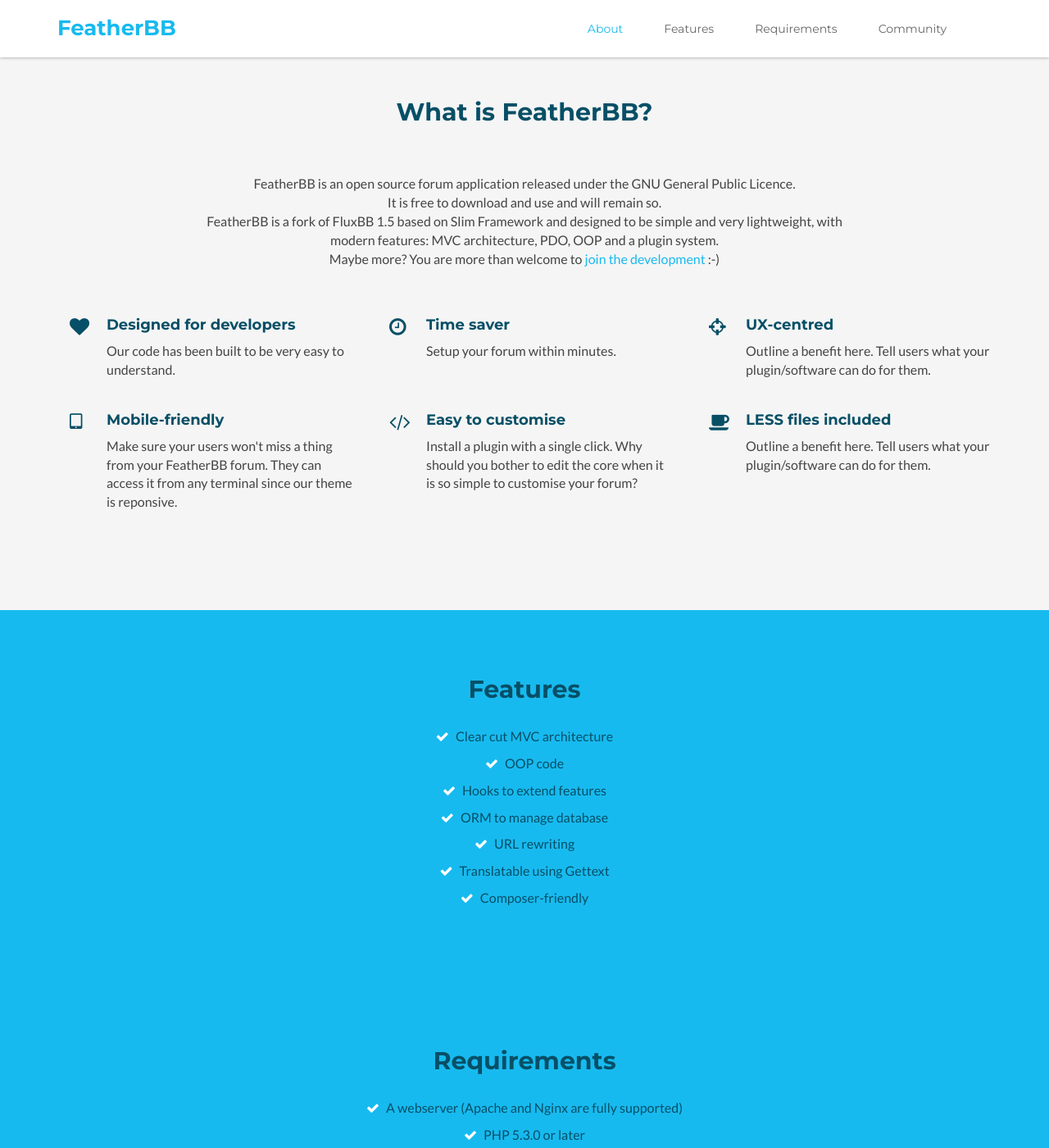
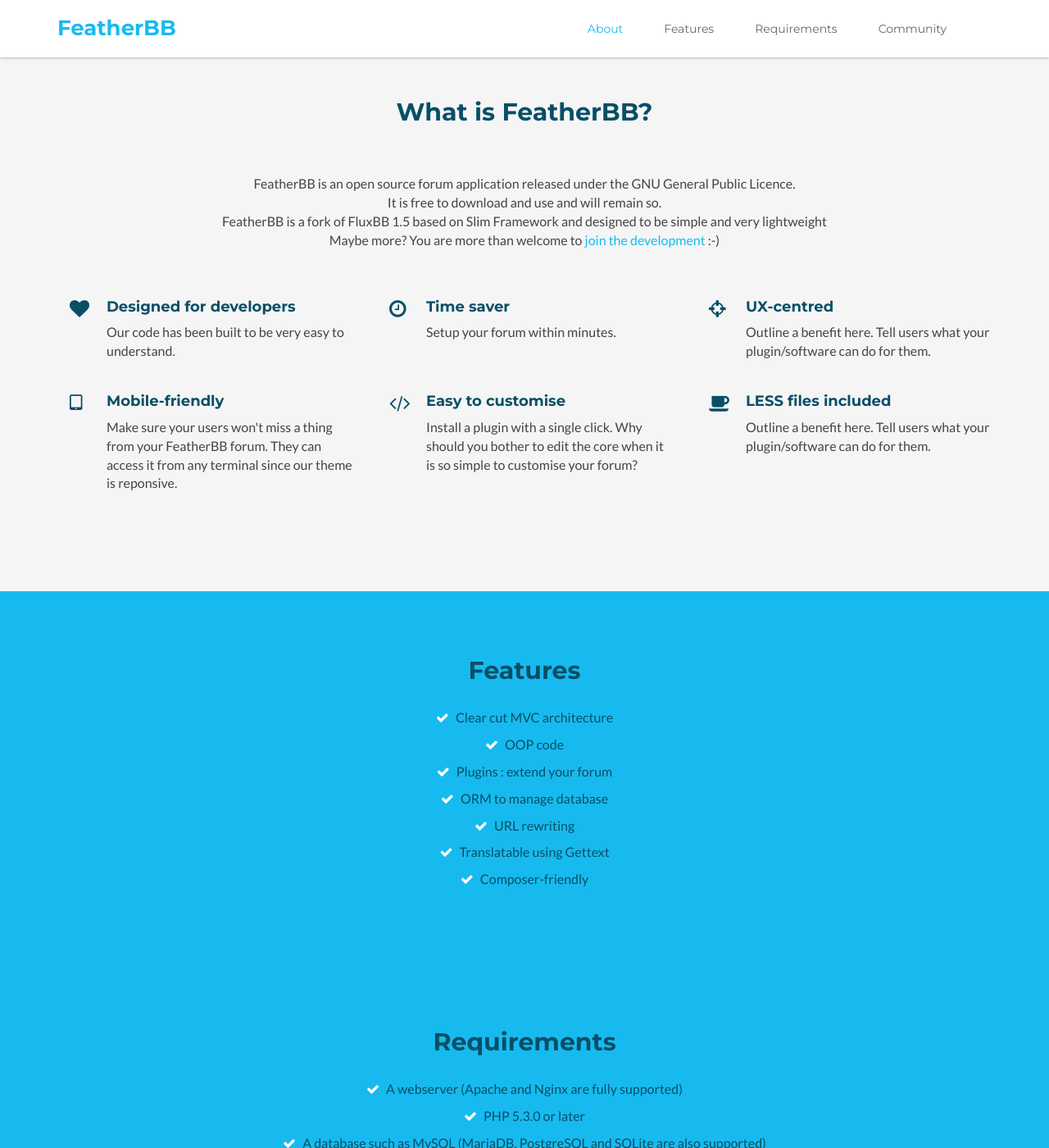
Before and after one commit to featherbb/website, a Jekyll site: the page built from index.html, in a window 1280 px wide and 1400 px high, scrolled down 435 px. Shown: the whole window at 82% size. Built offline with Jekyll 4.4.1, drawn with Linux system fonts in a browser that asks for light colours; comment, search, counter and statistics services are not loaded; grey boxes are pictures that could not be loaded.

Commit message:
Customise the website

```diff
--- a/_includes/about.html
+++ b/_includes/about.html
@@ -2,7 +2,7 @@
     <section id="about" class="about section">
         <div class="container">
             <h2 class="title text-center">What is FeatherBB?</h2>
-            <p class="intro text-center">FeatherBB is an open source forum application released under the GNU General Public Licence.<br />It is free to download and use and will remain so.<br />FeatherBB is a fork of FluxBB 1.5 based on Slim Framework and designed to be simple and very lightweight, with modern features: MVC architecture, PDO, OOP and a plugin system.<br />Maybe more? You are more than welcome to <a href="http://github.com/featherbb/featherbb">join the development</a> :-)</p>
+            <p class="intro text-center">FeatherBB is an open source forum application released under the GNU General Public Licence.<br />It is free to download and use and will remain so.<br />FeatherBB is a fork of FluxBB 1.5 based on Slim Framework and designed to be simple and very lightweight<br />Maybe more? You are more than welcome to <a href="http://github.com/featherbb/featherbb">join the development</a> :-)</p>
             <div class="row">
                 <div class="item col-md-4 col-sm-6 col-xs-12">
                     <div class="icon-holder">
--- a/_includes/features.html
+++ b/_includes/features.html
@@ -5,7 +5,7 @@
             <ul class="feature-list list-unstyled">
                 <li><i class="fa fa-check"></i> Clear cut MVC architecture</li>
                 <li><i class="fa fa-check"></i> OOP code</li>
-                <li><i class="fa fa-check"></i> Hooks to extend features</li>
+                <li><i class="fa fa-check"></i> Plugins : extend your forum</li>
                 <li><i class="fa fa-check"></i> ORM to manage database</li>
                 <li><i class="fa fa-check"></i> URL rewriting</li>
                 <li><i class="fa fa-check"></i> Translatable using Gettext</li>
```
